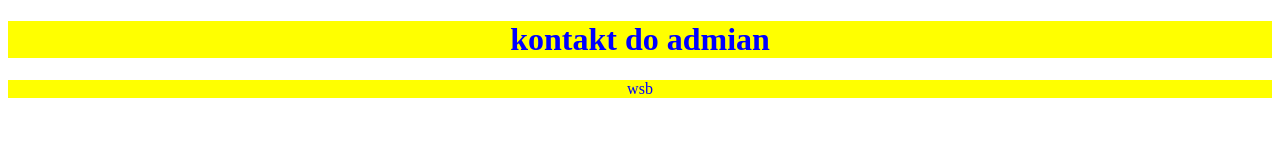
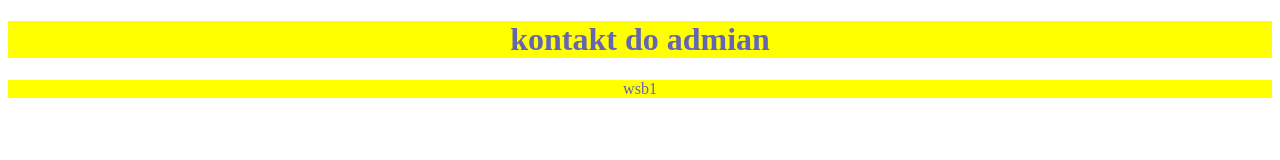
Before and after one commit to hitcool/projekt3luty, a plain HTML site: page index.html in a window 1280 px wide. Drawn offline with Linux system fonts and the light colour scheme.

Commit message:
added wsb-1

```diff
--- a/index.html
+++ b/index.html
@@ -10,6 +10,6 @@
 <body>
 
     <h1>kontakt do admian</h1>
-    <p>wsb</p>
+    <p>wsb1</p>
 </body>
 </html>
--- a/style.css
+++ b/style.css
@@ -1,5 +1,5 @@
 h1 ,p {
-color:blue;
+color:rgb(101, 101, 177);
 text-align: center;
 background-color: yellow
 
```
